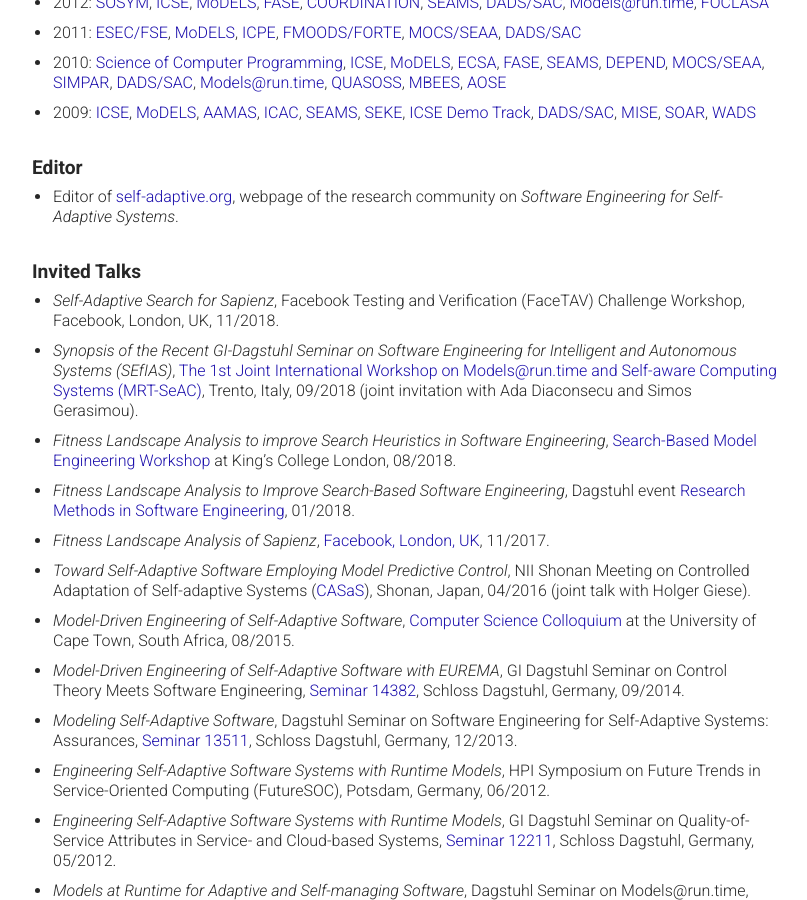
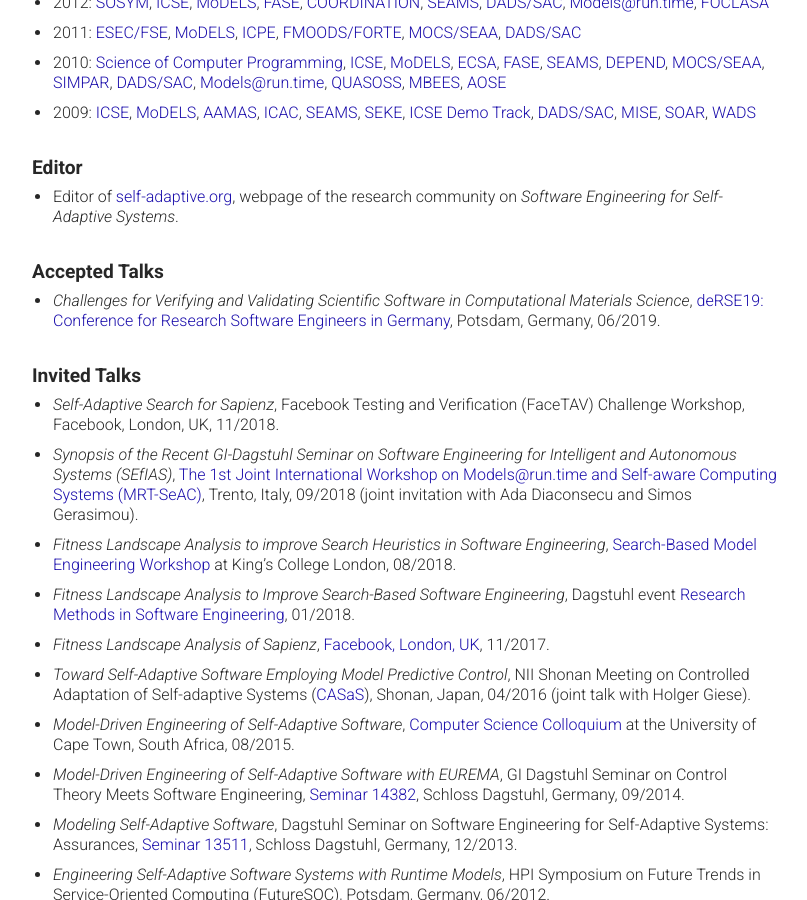
Before and after one commit to thomas-vogel/thomas-vogel.github.io, a Jekyll site: the page built from _pages/activities.md, in a window 1280 px wide and 900 px high, scrolled down 3128 px. Shown: the whole window, without its empty margins (233-1040 px from the left). Built offline with Jekyll 4.4.1, drawn with Linux system fonts in a browser that asks for light colours.

Commit message:
Add deRSE19 talk.

```diff
--- a/_pages/activities.md
+++ b/_pages/activities.md
@@ -12,6 +12,7 @@ Jump to
 [Book Reviewing](#book-reviewing),
 [External Reviewer](#external-reviewer),
 [Editor](#editor),
+[Accepted Talks](#accepted-talks),
 [Invited Talks](#invited-talks), and
 [Invited Seminars](#invited-seminars).
 
@@ -187,6 +188,10 @@ Jump to
 * Editor of [self-adaptive.org](http://self-adaptive.org){:target="_blank"}, webpage of the research community on _Software Engineering for Self-Adaptive Systems_.
 
 
+## Accepted Talks
+
+* _Challenges for Verifying and Validating Scientific Software in Computational Materials Science_, [deRSE19: Conference for Research Software Engineers in Germany](https://www.de-rse.org/en/conf2019/){:target="_blank"}, Potsdam, Germany, 06/2019.
+
 ## Invited Talks
 
 * _Self-Adaptive Search for Sapienz_, Facebook Testing and Verification (FaceTAV) Challenge Workshop, Facebook, London, UK, 11/2018.
```
Also changed, not shown: index.md (+1 -0 lines).
